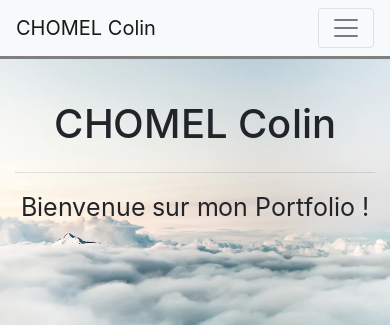
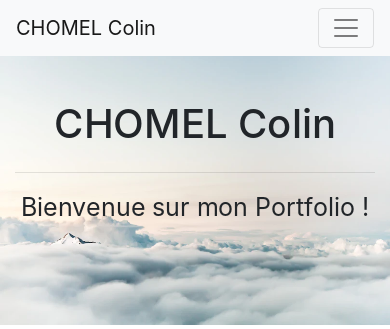
Before and after one commit to Zekarant/portefolio, a PHP site: page / in a window 390 px wide. Shown: the top 329 px of the page. Run offline with PHP 8.4, Linux system fonts and the light colour scheme.

```diff
--- a/style.css
+++ b/style.css
@@ -1,6 +1,3 @@
-.navbar {
-	border-bottom: 3px solid grey;
-}
 #entete {
 	background-image: url('images/2.png');
 	background-size: 100% 100%;
--- a/style2.css
+++ b/style2.css
@@ -8,9 +8,6 @@
 }
 .nav-link {
 	text-transform: uppercase;
-}
-.navbar {
-	border-bottom: 3px solid grey;
 }
 .content {
   position: relative;
```
